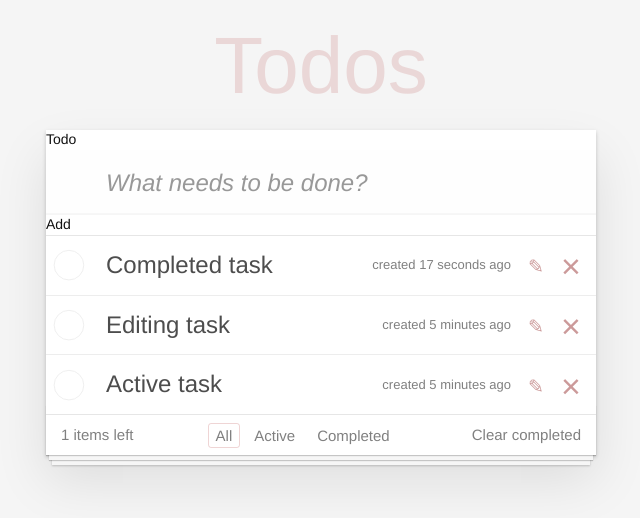
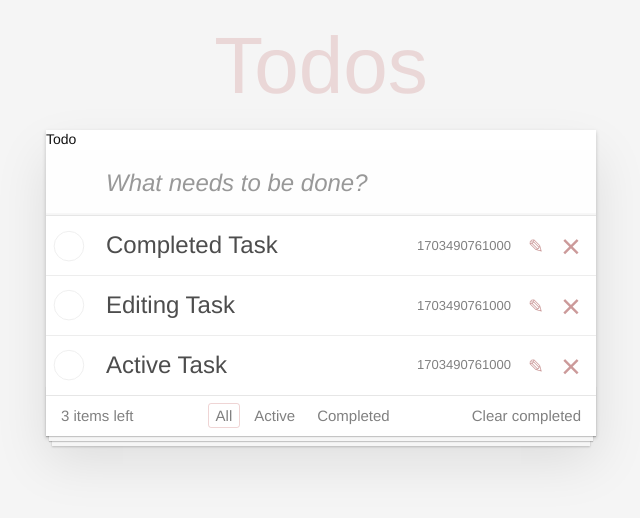
Before and after one commit to E-Korsakova/ToDo-App, a React (Create React App) app: page / in a window 1280 px wide. Shown: the top 518 px of the page, without its empty margins (319-959 px from the left). Built offline with nearby package versions, Linux system fonts and the light colour scheme.

Commit message:
завершила основную тудушку(1.4.14)

```diff
--- a/src/components/App/App.jsx
+++ b/src/components/App/App.jsx
@@ -10,13 +10,28 @@ export default class App extends Component {
 
     state = {
         todoData: [
-            {description: "Completed task", created: "created 17 seconds ago", id: 1},
-            {description: "Editing task", created: "created 5 minutes ago", id: 2},
-            {description: "Active task", created: "created 5 minutes ago", id: 3},
+            this.createTodoTask('Completed Task'),
+            this.createTodoTask('Editing Task'),
+            this.createTodoTask('Active Task'),
+        ],
+
+        filters: [
+            {filterName: 'All', selected: true},
+            {filterName: 'Active', selected: false},
+            {filterName: 'Completed', selected: false}
         ]
+
     };
 
-
+   createTodoTask(description) {
+    return {
+        description,
+        created: Date.now(),
+        id: Math.random().toString(36).slice(2),
+        completed: false,
+        editing: false
+    }
+   }
 
     deleteTask = (id) => {
         this.setState(({todoData}) => {
@@ -32,12 +47,8 @@ export default class App extends Component {
         });
     };
 
-    addTask = (text) => {
-        const newTask = {
-            description: text,
-            created: Date.now(),
-            id: Math.random().toString(36).slice(2),
-        }
+    addTask = (description) => {
+        const newTask = this.createTodoTask(description);
 
         this.setState(({todoData}) => {
             const newArr = [
@@ -49,17 +60,88 @@ export default class App extends Component {
                 todoData: newArr
             }
         })
+    }
 
+    toggleProp(arr, id, propName) {
+        const index = arr.findIndex((el) => el.id === id);
+        const oldTask = arr[index];
+        const newTask = {...oldTask, [propName]: !oldTask[propName]}
+
+        return arr.with(index, newTask)
+    }
+
+    onTaskCompleted = (id) => {
+        this.setState(({todoData}) => {
+            return {
+                todoData: this.toggleProp(todoData, id, 'completed')
+            }
+        });
+    }
+
+    onTaskEditing = (id) => {
+        this.setState(({todoData}) => {
+            return {
+                todoData: this.toggleProp(todoData, id, 'editing')
+            }
+        });
+    }
+
+    clearCompleted = () => {
+
+        this.setState(({todoData}) => {
+            const newArr = todoData.filter((el) => !el.completed);
+            return {
+                todoData: newArr
+            }
+        })
+    }
+
+    filter = () => {
+        const selectFilter = this.state.filters.filter((el) => el.selected)[0];
+        let newArr = [];
+        switch (selectFilter.filterName) {
+            case 'Active':
+                newArr = this.state.todoData.filter((el) => !el.completed);
+                return newArr;
+            case 'Completed':
+                newArr = this.state.todoData.filter((el) => el.completed);
+                return newArr;
+            default: return this.state.todoData;
+        }
+    }
+
+    onFilterTasks = (id) => {
+        this.setState(({filters}) => {
+            const filter = filters.filter((el) => el.filterName === id)[0];
+            const index = filters.findIndex((filter) => filter.filterName === id);
+            const selectFilter = {...filter, selected: true};
+            return {
+                filters: [
+                    {filterName: 'All', selected: false},
+                    {filterName: 'Active', selected: false},
+                    {filterName: 'Completed', selected: false}
+                ].with(index, selectFilter)
+            }
+        });
     }
 
     render() {
-        console.log(this.state.todoData);
+        const {todoData, filters} = this.state;
+        const selectTodos = this.filter();
+        const activeTaskCount = todoData.filter((el) => !el.completed).length;
+
         return (
             <section className='todoapp'>
                 <Header />
                 <NewTaskForm onTaskAdded={this.addTask}/>
-                <Main todos={this.state.todoData}
-                onDeleted={this.deleteTask}/>
+                <Main todos={selectTodos}
+                filters={filters}
+                count={activeTaskCount}
+                onDeleted={this.deleteTask}
+                onTaskCompleted={this.onTaskCompleted}
+                onTaskEditing={this.onTaskEditing}
+                onFilterTasks={this.onFilterTasks}
+                onClearCompleted={this.clearCompleted}/>
             </section>
         )
     }
--- a/src/components/Footer/Footer.jsx
+++ b/src/components/Footer/Footer.jsx
@@ -2,12 +2,15 @@ import React from 'react';
 import TasksFilter from '../TasksFilter/TasksFilter';
 import './footer.css';
 
-export default function Footer() {
+export default function Footer(props) {
     return (
       <footer className="footer">
-        <span className="todo-count">1 items left</span>
-        <TasksFilter />
-        <button className="clear-completed">Clear completed</button>
+        <span className="todo-count">{props.count} items left</span>
+        <TasksFilter filters={props.filters}
+        onFilterTasks={props.onFilterTasks}/>
+        <button className="clear-completed"
+        onClick={props.onClearCompleted}
+        >Clear completed</button>
       </footer>
     );
 }
--- a/src/components/Main/Main.jsx
+++ b/src/components/Main/Main.jsx
@@ -5,13 +5,19 @@ import './main.css';
 
 export default function Main(props) {
 
-    const {todos, onDeleted} = props;
+    const {todos, filters, count, onDeleted, onTaskCompleted,
+        onTaskEditing, onFilterTasks, onClearCompleted} = props;
 
     return (
         <section className='main'>
             <TaskList todos={ todos }
-            onDeleted={ onDeleted }/>
-            <Footer />
+            onDeleted={ onDeleted }
+            onTaskCompleted={onTaskCompleted}
+            onTaskEditing={onTaskEditing}/>
+            <Footer count={count}
+            filters={filters}
+            onFilterTasks={onFilterTasks}
+            onClearCompleted={onClearCompleted}/>
         </section>
     );
 }
--- a/src/components/NewTaskForm/NewTaskForm.jsx
+++ b/src/components/NewTaskForm/NewTaskForm.jsx
@@ -2,24 +2,29 @@ import React, {Component} from 'react';
 import './new-task-form.css';
 
 export default class NewTaskForm extends Component {
-    onKeyDown = (evt, text) => {
-        if (evt.keyCode === 13) {
-            evt.preventDefault();
-            console.log(`enter ${text}`);
-        }
+
+    state = {
+        description: ''
     }
-    onClick = (e) => {
+
+    onInputValueChange = (e) => {
+        this.setState(({description: e.target.value}));
+    }
+
+    onSubmit = (e) => {
         e.preventDefault();
-        this.props.onTaskAdded('hello');
+        this.props.onTaskAdded(this.state.description);
+        this.setState({description: ''});
     }
+
     render() {
         return (
-            <form>
+            <form onSubmit={this.onSubmit}>
                 <label>
                     Todo
                     <input className="new-todo" placeholder="What needs to be done?" autoFocus
-                    onKeyDown={() => this.onKeyDown('hello')}/>
-                    <button onClick={() => this.props.onTaskAdded('hello')}>Add</button>
+                    value={this.state.description}
+                    onChange={ this.onInputValueChange}/>
                 </label>
             </form>
         );
--- a/src/components/Task/Task.jsx
+++ b/src/components/Task/Task.jsx
@@ -5,34 +5,20 @@ import './task.css';
 
 export default class Task extends Component {
 
-    state= {
-        completed: false,
-        editing: false
-    }
+    render() {
+        const { description, created, onDeleted,
+                onTaskCompleted, onTaskEditing,
+                completed, editing } = this.props;
 
-    checkBoxClick = () => {
-        this.setState(({completed}) => {
-            return {
-                completed: !completed
+        let classNames = 'active'
+        const Edit = () => {
+            if (editing) {
+                return (
+                    <input type="text" className="edit" defaultValue="Editing task" />
+                );
             }
-        })
-    }
-
-    editBtnClick = () => {
-        this.setState(({editing}) => {
-            return {
-                editing: !editing
-            }
-        })
-    }
-
-    render() {
-        console.log(this.state);
-        const { description, created, onDeleted} = this.props;
-        const {completed, editing} = this.state;
-        let classNames = 'active'
-        let edit = '';
-
+            return;
+        };
 
         if (completed) {
             classNames = "completed";
@@ -40,10 +26,7 @@ export default class Task extends Component {
 
         if (editing) {
             classNames = 'editing ';
-            edit = <input type="text" className="edit" value="Editing task" />;
         }
-
-
 
         //const timeOfCreate = ('0' + created.getDate()).slice(-2) + '.' + ('0' + (created.getMonth() + 1)).slice(-2) + '.' + created.getFullYear();
 
@@ -54,17 +37,17 @@ export default class Task extends Component {
             <li className={classNames}>
                 <div className='view'>
                     <input className="toggle" type="checkbox"
-                    onClick={this.checkBoxClick}/>
+                    onClick={onTaskCompleted}/>
                     <label>
                         <span className="description">{description}</span>
                         <span className="created">{created}</span>
                     </label>
                     <button className="icon icon-edit"
-                    onClick={this.editBtnClick}></button>
+                    onClick={onTaskEditing}></button>
                     <button className="icon icon-destroy"
                     onClick={onDeleted}></button>
-                    {edit}
                 </div>
+                <Edit />
             </li>
         );
     }
--- a/src/components/TaskList/TaskList.jsx
+++ b/src/components/TaskList/TaskList.jsx
@@ -2,13 +2,16 @@ import React from 'react';
 import Task from '../Task/Task';
 import './task-list.css';
 
-export default function TaskList({todos, onDeleted}) {
+export default function TaskList({todos, onDeleted, onTaskCompleted, onTaskEditing}) {
     const elements = todos.map((task) => {
         return (
             <Task key={task.id} { ...task}
-            onDeleted={() => onDeleted(task.id)}/>
+            onDeleted={() => onDeleted(task.id)}
+            onTaskCompleted={() => onTaskCompleted(task.id)}
+            onTaskEditing={() => onTaskEditing(task.id)}/>
         );
     });
+
     return (
         <ul className='todo-list'>
             { elements }
--- a/src/components/TasksFilter/TasksFilter.jsx
+++ b/src/components/TasksFilter/TasksFilter.jsx
@@ -1,23 +1,26 @@
-import React, { Component } from 'react';
+import React from 'react';
 import './tasks-filter.css';
 
-export default class TasksFilter extends Component {
+export default function TasksFilter(props) {
 
+    const elements = props.filters.map((el) => {
+        let classNames = 'filter ';
+        if (el.selected) {
+            classNames += 'selected';
+        }
 
+        return (
+            <li key={el.filterName}>
+                <button className={classNames}
+                onClick={() => props.onFilterTasks(el.filterName)}
+                >{el.filterName}</button>
+            </li>
+        )
+    })
 
-    render() {
-        return (
-            <ul className="filters">
-                <li>
-                    <button className="selected">All</button>
-                </li>
-                <li>
-                    <button>Active</button>
-                </li>
-                <li>
-                    <button>Completed</button>
-                </li>
-          </ul>
-        );
-    }
+    return (
+        <ul className="filters">
+            { elements }
+      </ul>
+    );
 }
```
